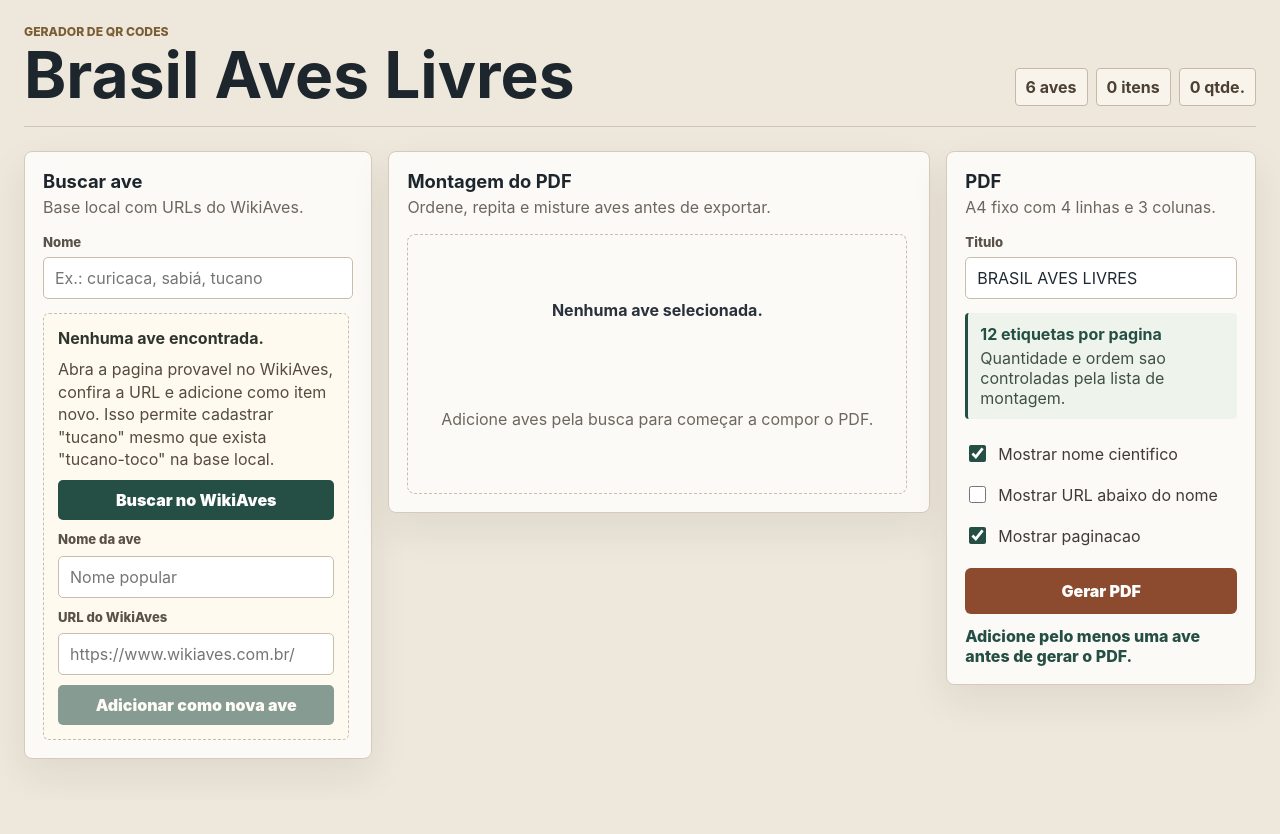
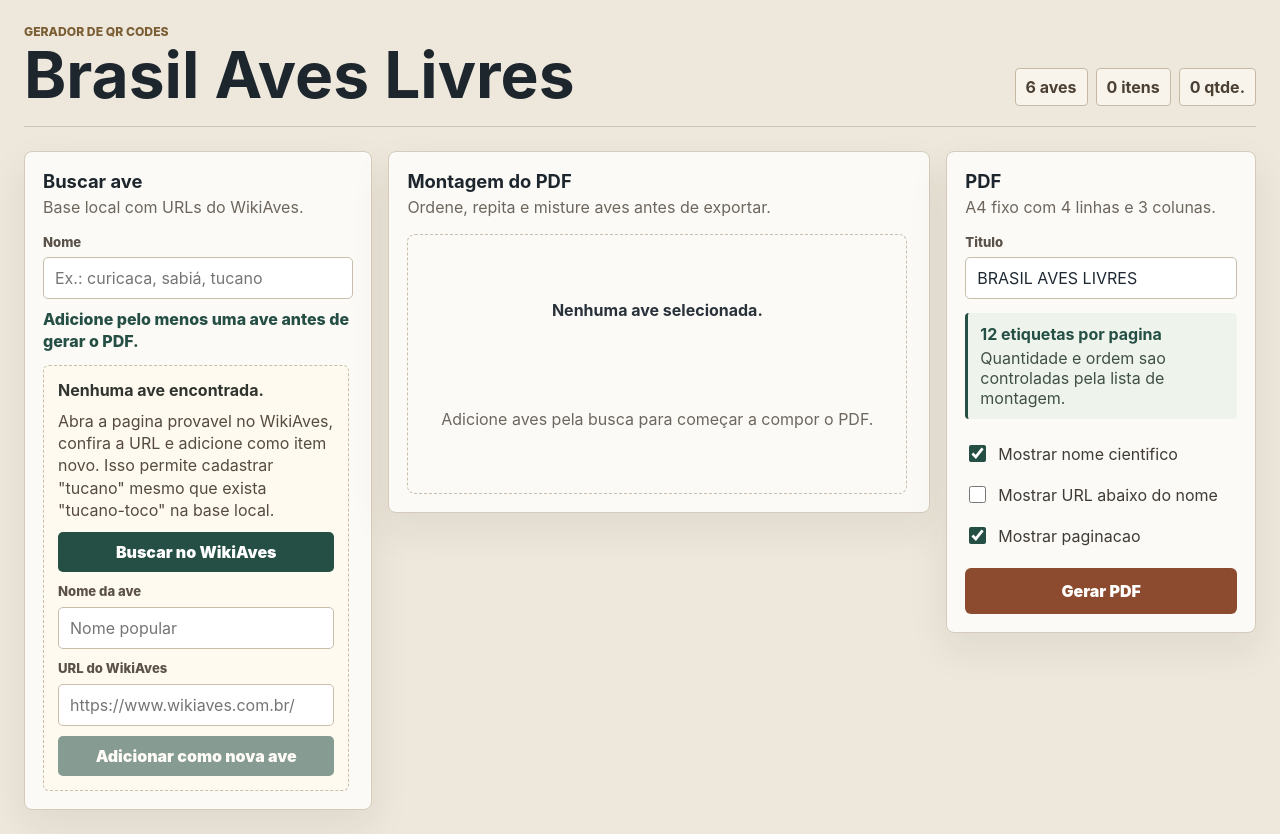
Before and after one commit to Oscaryutaka/brasil-aves-livres-web, a React (Vite) app: page / in a window 1280 px wide. Both pictures are taken after a click on the button "Gerar PDF". Before the commit the page ends 800 px from the top, so only its background shows below. Built offline with nearby package versions, Linux system fonts and the light colour scheme.

Commit message:
Move status message below search input

```diff
--- a/src/App.tsx
+++ b/src/App.tsx
@@ -214,6 +214,7 @@ function App() {
               placeholder="Ex.: curicaca, sabiá, tucano"
             />
           </label>
+          {message ? <p className="status-message search-status-message">{message}</p> : null}
 
           <div className="result-list">
             {filteredBirds.map((bird) => (
@@ -368,7 +369,6 @@ function App() {
             {isGenerating ? 'Gerando...' : 'Gerar PDF'}
           </button>
 
-          {message ? <p className="status-message">{message}</p> : null}
         </aside>
       </section>
     </main>
--- a/src/styles.css
+++ b/src/styles.css
@@ -368,6 +368,11 @@ input:focus {
   font-weight: 800;
 }
 
+.search-status-message {
+  margin: -4px 0 12px;
+  line-height: 1.35;
+}
+
 @media (max-width: 1080px) {
   .workspace-grid {
     grid-template-columns: 1fr;
```
